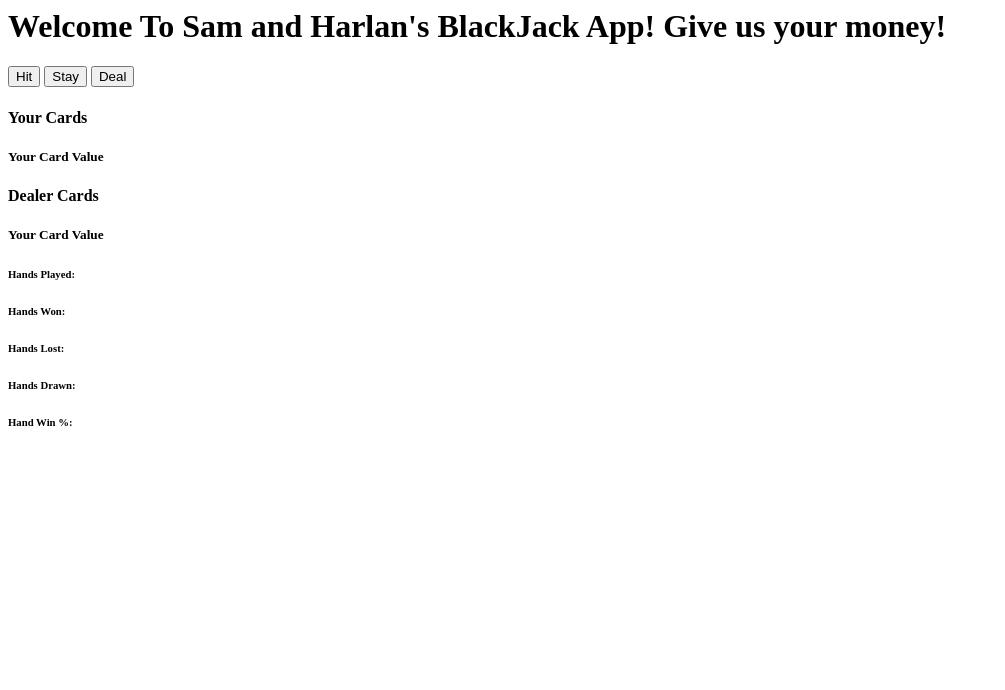
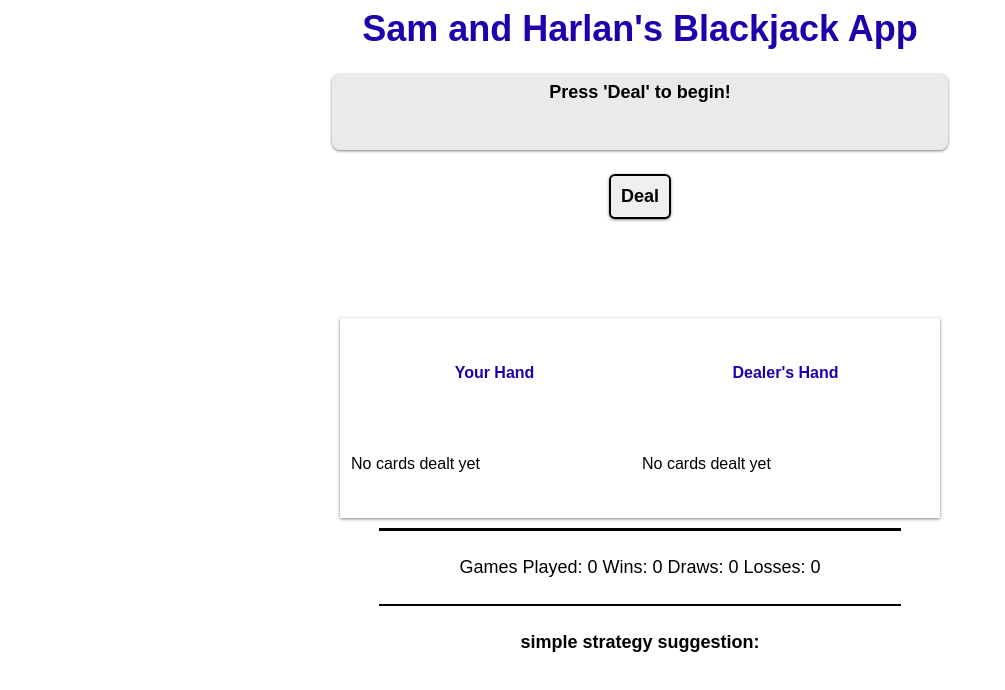
Before and after one commit to shhyatt/blackjack-front-end, a plain HTML site: page index.html in a window 1280 px wide. Shown: the whole page, without its empty margins (0-1005 px from the left). Drawn offline with Linux system fonts and the light colour scheme.

Commit message:
updated html and css files

```diff
--- /dev/null
+++ b/blackjack_style.css
@@ -0,0 +1,107 @@
+body {
+  font-family: Arial, sans-serif;
+  font-size: 18px;
+}
+
+h1 {
+  text-align: center;
+  color: #2000ac;
+}
+
+table {
+  margin-left: auto;
+  margin-right: auto;
+  margin-bottom: 10px;
+  height: 200px;
+  width: 600px;
+  box-shadow: 0 1px 3px rgba(0, 0, 0, 0.5);
+  display: table;
+  padding: 8px 8px 8px 8px;
+}
+
+th {
+  color: #2000ac;
+}
+
+div.buttonbox {
+  width: 40%;
+  margin-left: auto;
+  margin-right: auto;
+  text-align: center;
+  padding: 8px 8px 8px 8px;
+}
+
+div.textupdates {
+  width: 600px;
+  height: 60px;
+  background-color: #eaeaea;
+  margin-left: auto;
+  margin-right: auto;
+  text-align: center;
+  padding: 8px 8px 8px 8px;
+  font-weight: bold;
+  /*font-size: larger;*/
+  margin-top: 20px;
+  margin-bottom: 6px;
+  border-radius: 8px;
+  box-shadow: 0 1px 3px rgba(0, 0, 0, 0.5);
+}
+
+.cool {
+  background-color: #ff0000;
+}
+
+.hot {
+  background-color: #2000ac;
+}
+
+.hidden {
+  visibility: hidden;
+}
+
+.blackcard {
+  font-weight: bold;
+}
+
+.bold {
+  font-weight: bold;
+}
+
+.redcard {
+  color: red;
+  font-weight: bold;
+}
+
+li {
+  list-style-type: none;
+}
+
+button {
+  font-size: 18px;
+  box-shadow: 0 1px 3px rgba(0, 0, 0, 0.5);
+  margin: 10px 0px 10px 0px;
+  padding: 10px;
+  border: 2px solid #000000; /* black */
+  font-weight: bold;
+  border-radius: 6px;
+}
+
+button#deal-button {
+  background-color: green;
+  width: 140px;
+}
+
+button#hit-button {
+  background-color: green;
+  width: 70px;
+}
+
+button#stay-button {
+  background-color: red;
+  width: 70px;
+}
+
+#tracker {
+  border-top: 3px solid black;
+  border-bottom: 2px solid black;
+}
--- a/index.html
+++ b/index.html
@@ -1,32 +1,53 @@
-<header>
-  <h1>Welcome To Sam and Harlan's BlackJack App! Give us your money!</h1>
-</header>
-  <body>
-    <div id="blackjack-table"></div>
-    <div id="panel">
-      <button id="hit-button" type="button" class="btn btn-primary">Hit</button>
-      <button id="stay-button" type="button" class="btn btn-primary">Stay</button>
-      <button id="deal-button" type="button" class="btn btn-primary">Deal</button>
-    </div>
-    <div id="user-cards"><h4>Your Cards</h4>
-      <h5 id="user-card-value">Your Card Value</h5>
+<html lang="en" xmlns="http://www.w3.org/1999/xhtml">
+<head>
+    <link rel="stylesheet" type="text/css" href="blackjack_style.css">
+    <meta charset="utf-8" />
+    <title>Sam and Harlan's Blackjack App</title>
+</head>
+<body>
+    <h1>Sam and Harlan's Blackjack App </h1>
+    <div class="textupdates" id="textUpdates">
+        Press 'Deal' to begin!
+
+
     </div>
 
+    <div class="buttonbox" id="deal-button">
+        <button alt="play" id="play">Deal</button>
+    </div>
+    <div class="buttonbox hidden" id="buttonBox">
+        <button alt="hit" id="hit-button">Hit</button>
+        <button alt="stay" id="stay-button">Stay</button>
+    </div>
+    <table>
+        <tr>
+            <th id="user-card-value">
+                Your Hand
+            </th>
+            <th id="dealer-card-value">
+                Dealer's Hand
+            </th>
+        </tr>
+        <tr>
+            <td id="user-cards">No cards dealt yet</td>
+            <td id="dealer-cards">No cards dealt yet</td>
 
-    <div id="dealer-cards"><h4>Dealer Cards</h4>
-      <h5 id="dealer-card-value">Your Card Value</h5></>
+        </tr>
+    </table>
+    <div id="tracker" class="buttonbox">
+        <p>Games Played: 0 Wins: 0 Draws: 0 Losses: 0</p>
+    </div>
+    <div class="buttonbox">
+        <p><span class="bold" >simple strategy suggestion: </span></p>
+        <span id="choice" class="bold redcard"></span>
+        <!--<br />
+        <br />
+        <img src="img/stratchart.png" />-->
     </div>
 
 
 
-    <h6 id="hands-played">Hands Played: </h6>
-    <h6 id="hands-won">Hands Won: </h6>
-    <h6 id="hands-lost">Hands Lost: </h6>
-    <h6 id="hands-drawn">Hands Drawn:</h6>
-    <h6 id="hands-percentage"> Hand Win %:</h6>
+<script src="index.js"></script>
+</body>
 
-  </body>
-
-
-
-<script src="index.js"></script>
+</html>
```
Also changed, not shown: index_test.html (added).
